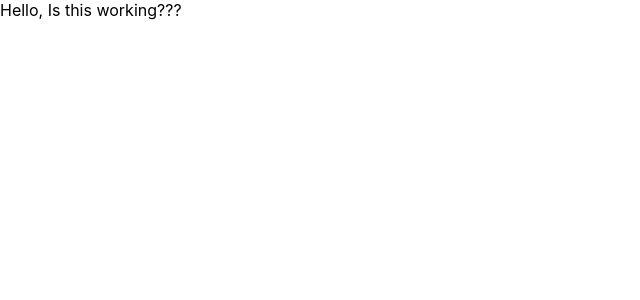
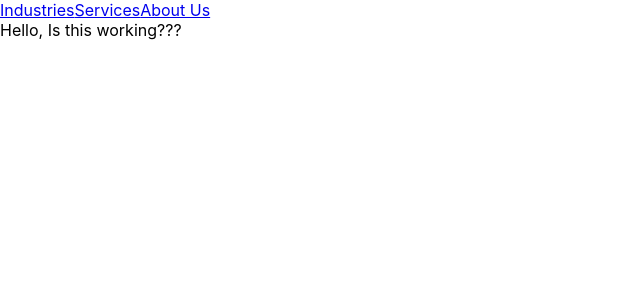
Before and after one commit to IvanGent/bukwild, a React (Create React App) app: page /aboutUs in a window 1280 px wide. Shown: the top 300 px of the page, without its empty margins (0-640 px from the left). Built offline with nearby package versions, Linux system fonts and the light colour scheme.

Commit message:
adding menu links

```diff
--- a/src/components/Menu.js
+++ b/src/components/Menu.js
@@ -1,9 +1,12 @@
 import React from 'react';
+import { NavLink } from 'react-router-dom';
 
 function Menu () {
     return (
         <div>
-
+            <NavLink to='/industries' >Industries</NavLink>
+            <NavLink to='/services' >Services</NavLink>
+            <NavLink to='/aboutUs' >About Us</NavLink>
         </div>
     )
 }
```
Also changed, not shown: src/App.js (line endings or trailing spaces).
